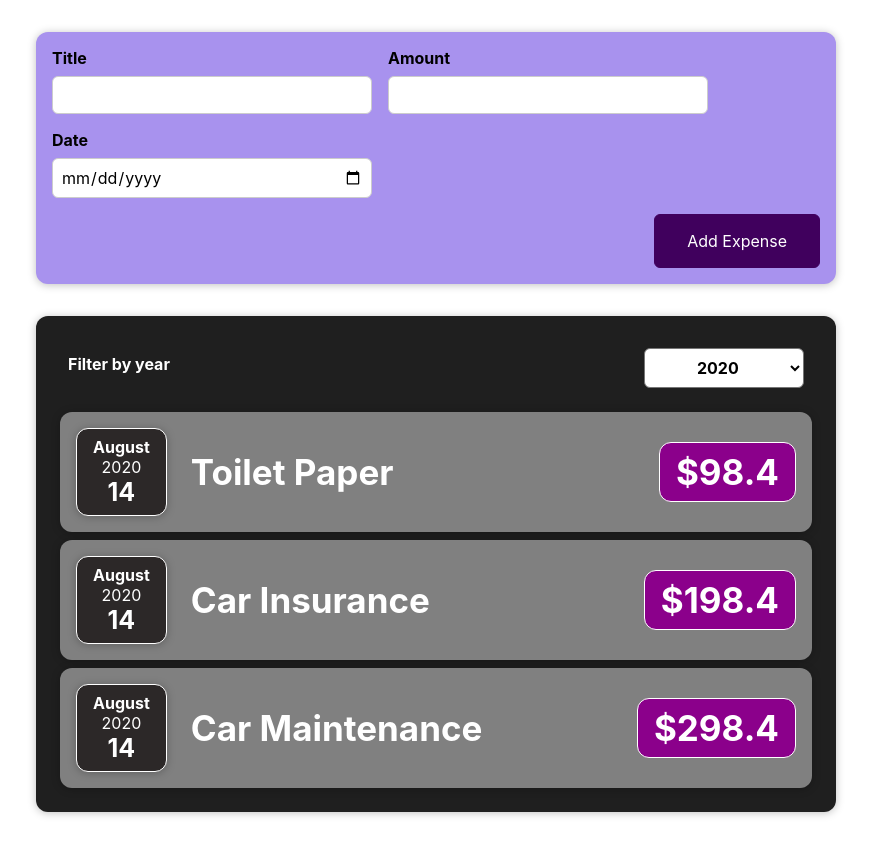
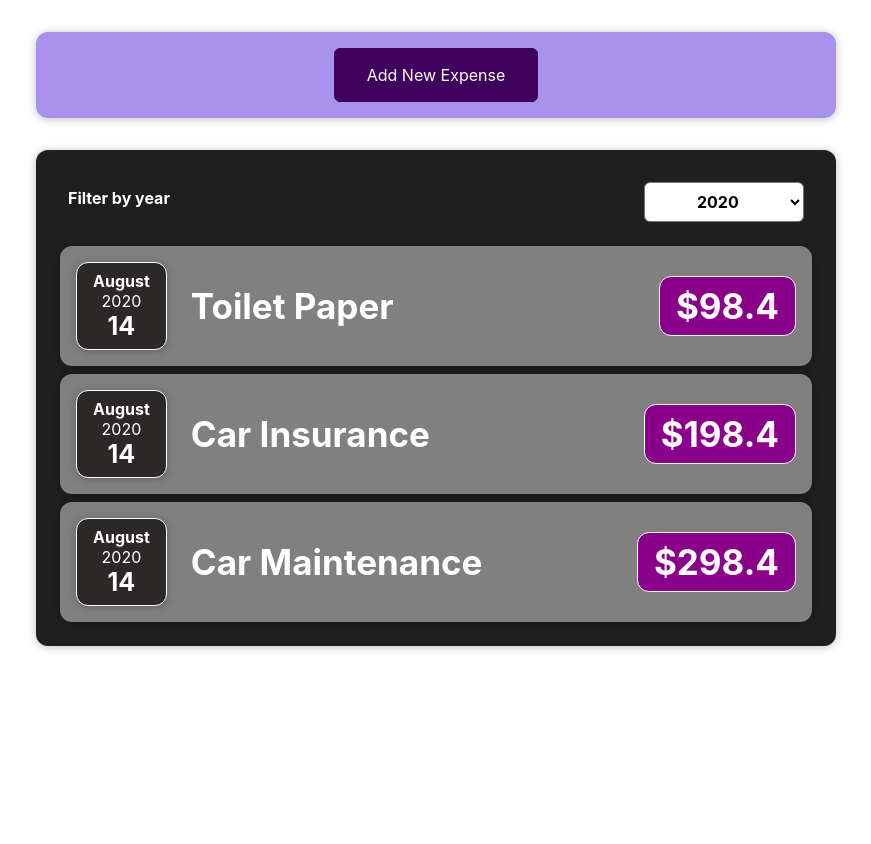
Before and after one commit to joshuaadu/learning-react, a React (Create React App) app: page / in a window 1280 px wide. Shown: the whole page, without its empty margins (204-1075 px from the left). After the commit the page ends 800 px from the top, so only its background shows below. Built offline with nearby package versions, Linux system fonts and the light colour scheme.

Commit message:
Add new expense form UI

```diff
--- a/src/components/NewExpenses/ExpenseForm.css
+++ b/src/components/NewExpenses/ExpenseForm.css
@@ -24,3 +24,7 @@
 .new-expense_actions {
 	text-align: right;
 }
+
+.new-expense_actions button {
+	margin-left: 2rem;
+}
--- a/src/components/NewExpenses/ExpenseForm.js
+++ b/src/components/NewExpenses/ExpenseForm.js
@@ -1,33 +1,37 @@
-import { useState } from "react"
-import "./ExpenseForm.css"
+import { useState } from "react";
+import "./ExpenseForm.css";
 
 const ExpenseForm = (props) => {
-	const [enteredTitle, setEnteredTitle] = useState("")
-	const [enteredAmount, setEnteredAmount] = useState("")
-	const [enteredDate, setEnteredDate] = useState("")
+	const [enteredTitle, setEnteredTitle] = useState("");
+	const [enteredAmount, setEnteredAmount] = useState("");
+	const [enteredDate, setEnteredDate] = useState("");
 	const titleChangeHandler = (event) => {
-		setEnteredTitle(event.target.value)
-	}
+		setEnteredTitle(event.target.value);
+	};
 	const amountChangeHandler = (event) => {
-		setEnteredAmount(event.target.value)
-	}
+		setEnteredAmount(event.target.value);
+	};
 	const dateChangeHandler = (event) => {
-		setEnteredDate(event.target.value)
-	}
+		setEnteredDate(event.target.value);
+	};
 
 	const submitHandler = (event) => {
-		event.preventDefault()
+		event.preventDefault();
 		const expenseData = {
 			title: enteredTitle,
 			amount: enteredAmount,
 			date: new Date(enteredDate),
-		}
+		};
 		// console.log(expenseData)
-		props.onSaveExpenseData(expenseData)
-		setEnteredTitle("")
-		setEnteredAmount("")
-		setEnteredDate("")
-	}
+		props.onSaveExpenseData(expenseData);
+		setEnteredTitle("");
+		setEnteredAmount("");
+		setEnteredDate("");
+	};
+
+	const showAddNewExpenseFormHandler = () => {
+		props.addNewExpnese(true);
+	};
 
 	return (
 		<form onSubmit={submitHandler}>
@@ -62,10 +66,13 @@ const ExpenseForm = (props) => {
 				</div>
 			</div>
 			<div className="new-expense_actions">
+				<button type="button" onClick={showAddNewExpenseFormHandler}>
+					Cancel
+				</button>
 				<button type="submit">Add Expense</button>
 			</div>
 		</form>
-	)
-}
+	);
+};
 
-export default ExpenseForm
+export default ExpenseForm;
--- a/src/components/NewExpenses/NewExpense.js
+++ b/src/components/NewExpenses/NewExpense.js
@@ -1,22 +1,42 @@
-import "./NewExpense.css"
-import ExpenseForm from "./ExpenseForm"
-import Card from "../UI/Card"
+import { useState } from "react";
+import "./NewExpense.css";
+import ExpenseForm from "./ExpenseForm";
+import Card from "../UI/Card";
 
 const NewExpense = (props) => {
+	const [addNewExpense, setAddNewExpense] = useState(true);
+
 	const saveExpenseDataHandler = (data) => {
 		const expenseData = {
 			...data,
 			id: Math.random().toString(),
-		}
+		};
 		// console.log(expenseData)
-		props.onAddExpense(expenseData)
+		props.onAddExpense(expenseData);
+	};
+
+	const addNewExpenseFormHandler = (value = false) => setAddNewExpense(value);
+
+	if (addNewExpense) {
+		return (
+			<Card className="new-expense">
+				<form onSubmit={addNewExpenseFormHandler}>
+					<button type="submit">Add New Expense</button>
+				</form>
+			</Card>
+		);
 	}
 
-	return (
-		<Card className="new-expense">
-			<ExpenseForm onSaveExpenseData={saveExpenseDataHandler} />
-		</Card>
-	)
-}
+	if (!addNewExpense) {
+		return (
+			<Card className="new-expense">
+				<ExpenseForm
+					onSaveExpenseData={saveExpenseDataHandler}
+					addNewExpnese={addNewExpenseFormHandler}
+				/>
+			</Card>
+		);
+	}
+};
 
-export default NewExpense
+export default NewExpense;
```
